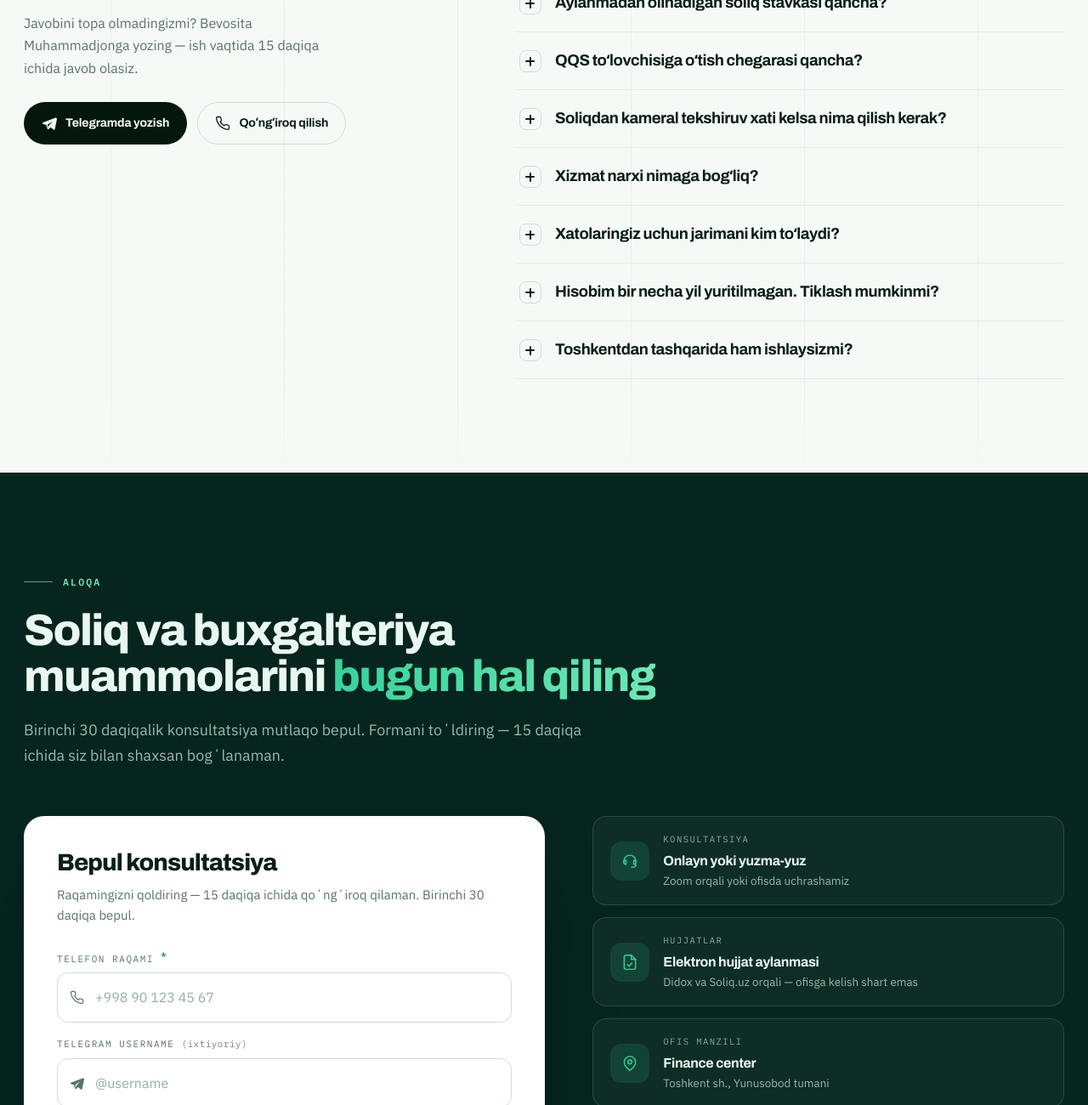
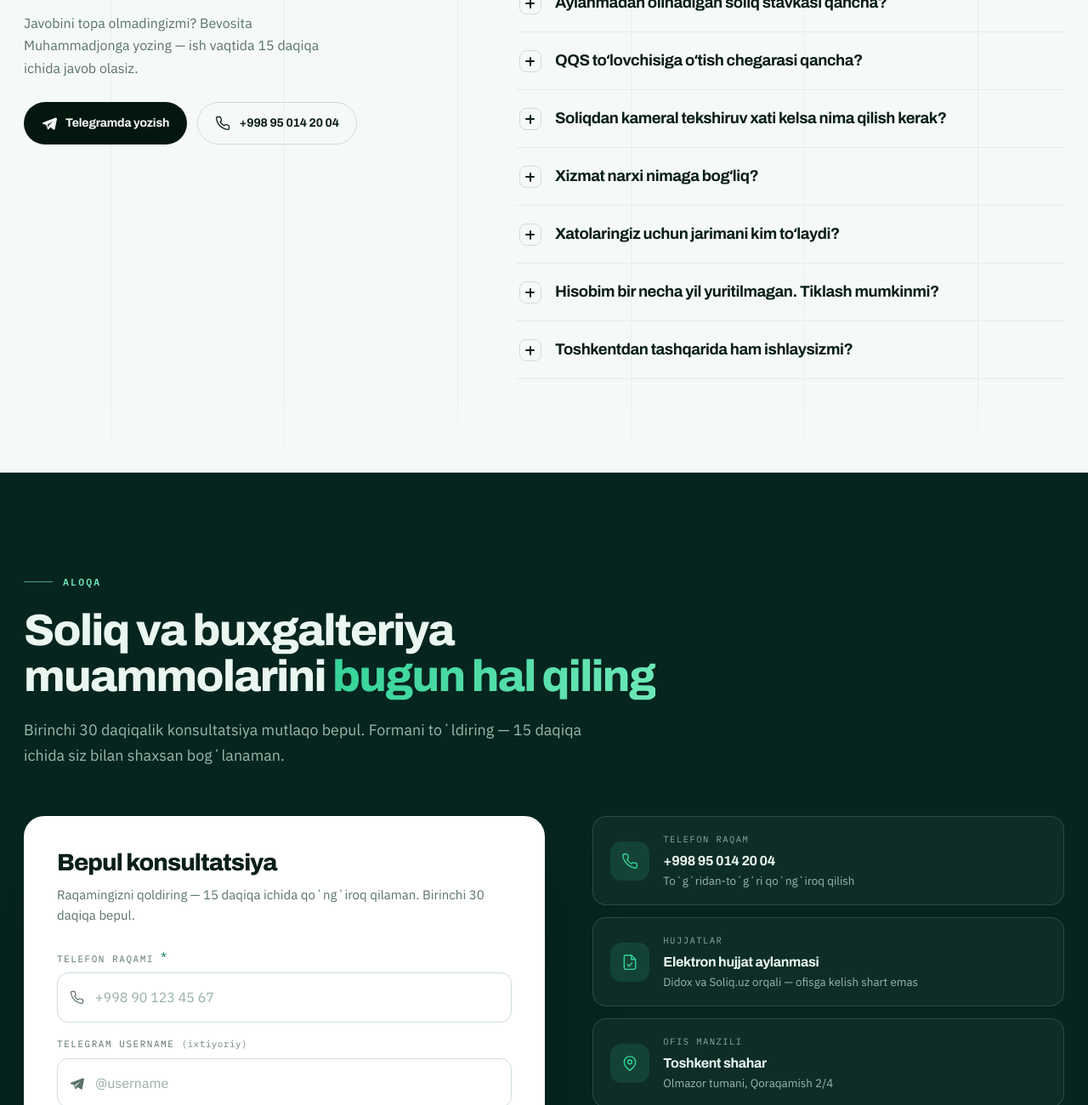
Before and after one commit to ShukurullohMamadaliyev/united-finance, a website: page public/index.html in a window 1280 px wide. Shown: the part 10700-12000 px from the top of the page at 85% size. Drawn offline with nearby package versions, Linux system fonts and the light colour scheme.

Commit message:
Aloqa bolimiga telefon qilish nomeri +998 95 014 20 04 va manzil Toshkent shahar, Olmazor tumani, Qoraqamish 2/4 ga yangilandi

```diff
--- a/public/index.html
+++ b/public/index.html
@@ -1588,7 +1588,7 @@ input[type=range]:focus-visible{outline:2px solid var(--green-2);outline-offset:
   <a class="m-link" href="#faq">Savol-javob <span class="num">10</span></a>
   <div class="m-foot">
     <a class="btn btn--primary btn--block" href="#aloqa" data-lead="Mobil menyu — Bepul konsultatsiya">Bepul konsultatsiya olish</a>
-    <p class="m-meta">Toshkent sh., Yunusobod tumani, Finance center</p>
+    <p class="m-meta">Toshkent shahar, Olmazor tumani, Qoraqamish 2/4</p>
   </div>
 </div>
 
@@ -2482,7 +2482,7 @@ input[type=range]:focus-visible{outline:2px solid var(--green-2);outline-offset:
       </p>
       <div style="display:flex;flex-wrap:wrap;gap:12px;margin-top:26px">
         <a class="btn btn--solid btn--sm" href="#aloqa" data-lead="Savol-javob — Telegramda yozish"><svg><use href="#i-tg"/></svg>Telegramda yozish</a>
-        <a class="btn btn--ghost btn--sm" href="#aloqa" data-lead="Savol-javob — Qoʻngʻiroq qilish"><svg><use href="#i-phone"/></svg>Qoʻngʻiroq qilish</a>
+        <a class="btn btn--ghost btn--sm" href="tel:+998950142004"><svg><use href="#i-phone"/></svg>+998 95 014 20 04</a>
       </div>
     </div>
 
@@ -2609,9 +2609,9 @@ input[type=range]:focus-visible{outline:2px solid var(--green-2);outline-offset:
 
       <div class="rv" style="--d:100ms">
         <div class="contact-list">
-          <a class="ct" href="#aloqa" data-lead="Aloqa — Onlayn konsultatsiya">
-            <span class="ct-ic"><svg><use href="#i-headset"/></svg></span>
-            <span><small>Konsultatsiya</small><b>Onlayn yoki yuzma-yuz</b><p>Zoom orqali yoki ofisda uchrashamiz</p></span>
+          <a class="ct" href="tel:+998950142004">
+            <span class="ct-ic"><svg><use href="#i-phone"/></svg></span>
+            <span><small>Telefon raqam</small><b>+998 95 014 20 04</b><p>Toʻgʻridan-toʻgʻri qoʻngʻiroq qilish</p></span>
           </a>
           <div class="ct">
             <span class="ct-ic"><svg><use href="#i-file-check"/></svg></span>
@@ -2619,7 +2619,7 @@ input[type=range]:focus-visible{outline:2px solid var(--green-2);outline-offset:
           </div>
           <div class="ct">
             <span class="ct-ic"><svg><use href="#i-pin"/></svg></span>
-            <span><small>Ofis manzili</small><b>Finance center</b><p>Toshkent sh., Yunusobod tumani</p></span>
+            <span><small>Ofis manzili</small><b>Toshkent shahar</b><p>Olmazor tumani, Qoraqamish 2/4</p></span>
           </div>
           <div class="ct">
             <span class="ct-ic"><svg><use href="#i-clock"/></svg></span>
@@ -2643,7 +2643,7 @@ input[type=range]:focus-visible{outline:2px solid var(--green-2);outline-offset:
         <p>Bepul ekspress-tekshiruv buyurtma qiling — bazangiz va hisobotlaringizni koʻrib chiqib, xatolar hamda soliq xavflari roʻyxatini beraman. Hech qanday majburiyatsiz.</p>
       </div>
       <div class="cta-actions">
-        <a class="btn btn--primary" href="#aloqa" data-lead="Ekspress-tekshiruv banneri — Qoʻngʻiroq qilish"><svg><use href="#i-phone"/></svg>Qoʻngʻiroq qilish</a>
+        <a class="btn btn--primary" href="tel:+998950142004"><svg><use href="#i-phone"/></svg>+998 95 014 20 04</a>
         <a class="btn btn--ghost" href="#aloqa" data-lead="Ekspress-tekshiruv banneri — Telegramda yozish">Telegramda yozish</a>
       </div>
     </div>
@@ -2665,7 +2665,7 @@ input[type=range]:focus-visible{outline:2px solid var(--green-2);outline-offset:
         <p>Toshkent shahri va Oʻzbekiston boʻylab MChJ hamda YaTTlar uchun kafolatlangan buxgalteriya va soliq maslahati.</p>
         <div class="socials">
           <a href="#aloqa" data-lead="Footer — Telegram" aria-label="Telegram"><svg><use href="#i-tg"/></svg></a>
-          <a href="#aloqa" data-lead="Footer — telefon" aria-label="Telefon"><svg><use href="#i-phone"/></svg></a>
+          <a href="tel:+998950142004" aria-label="Telefon: +998 95 014 20 04"><svg><use href="#i-phone"/></svg></a>
         </div>
       </div>
 
@@ -2697,8 +2697,8 @@ input[type=range]:focus-visible{outline:2px solid var(--green-2);outline-offset:
       <div>
         <h4>Bogʻlanish</h4>
         <div class="ftr-contact">
-          <a href="#aloqa" data-lead="Footer — Bepul konsultatsiya"><svg><use href="#i-headset"/></svg>Bepul konsultatsiya olish</a>
-          <div><svg><use href="#i-pin"/></svg>Toshkent sh., Yunusobod tumani,<br>Finance center</div>
+          <a href="tel:+998950142004"><svg><use href="#i-phone"/></svg>+998 95 014 20 04</a>
+          <div><svg><use href="#i-pin"/></svg>Toshkent shahar, Olmazor tumani,<br>Qoraqamish 2/4</div>
           <div><svg><use href="#i-clock"/></svg>Qayta aloqa — 15 daqiqa ichida</div>
         </div>
       </div>
```
